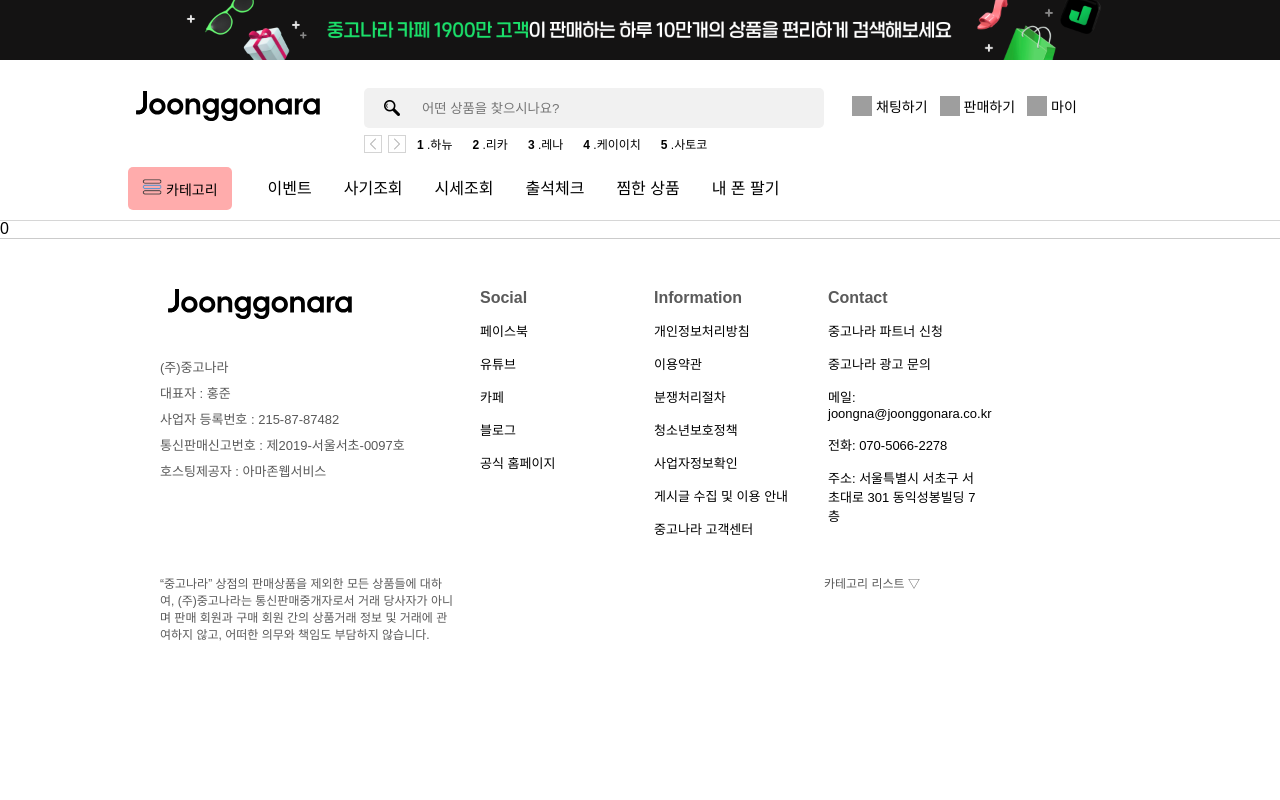
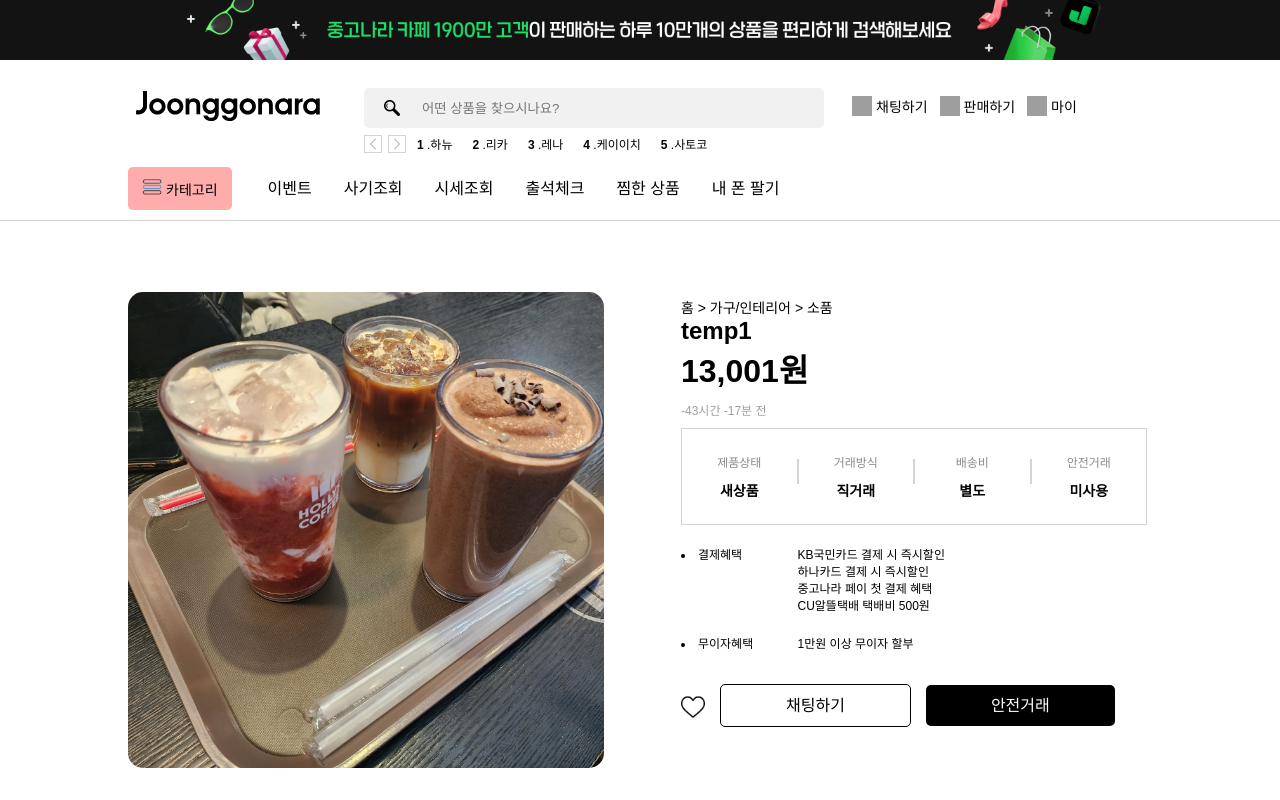
Before and after one commit to LaCovLoid/joongonara, a Vue app: page /goods/0 in a window 1280 px wide. Shown: the top 800 px of the page. Built offline with nearby package versions, Linux system fonts and the light colour scheme; grey boxes are pictures that could not be loaded.

Commit message:
제품 상세정보 GoodsView 완성

```diff
--- a/src/assets/josn/goodsData.json
+++ b/src/assets/josn/goodsData.json
@@ -5,104 +5,117 @@
       "name": "temp0",
       "price": 50000,
       "uploadTime": 1709805888888,
-      "imageLink": "src/assets/image/banner/event.webp",
+      "imageLink": "/src/assets/image/banner/event.webp",
       "userLocate": "인천 XX동",
+      "category": "홈 > 가구/인테리어 > 소품",
       "router": "/goods/0"
     },
     {
       "name": "temp1",
       "price": 13001,
       "uploadTime": 1709811111111,
-      "imageLink": "src/assets/image/example/cafe1.jpg",
+      "imageLink": "/src/assets/image/example/cafe1.jpg",
       "userLocate": "서울 OO동",
+      "category": "홈 > 가구/인테리어 > 소품",
       "router": "/goods/1"
     },
     {
       "name": "temp2",
       "price": 13002,
       "uploadTime": 1709805777777,
-      "imageLink": "src/assets/image/example/cafe1.jpg",
+      "imageLink": "/src/assets/image/example/cafe1.jpg",
       "userLocate": "서울 OO동",
+      "category": "홈 > 가구/인테리어 > 소품",
       "router": "/goods/2"
     },
     {
       "name": "temp3",
       "price": 13000,
       "uploadTime": 1709805666666,
-      "imageLink": "src/assets/image/example/cafe1.jpg",
+      "imageLink": "/src/assets/image/example/cafe1.jpg",
       "userLocate": "서울 OO동",
+      "category": "홈 > 가구/인테리어 > 소품",
       "router": "/goods/3"
     },
     {
       "name": "temp4",
       "price": 13000,
       "uploadTime": 1709805555555,
-      "imageLink": "src/assets/image/example/cafe1.jpg",
+      "imageLink": "/src/assets/image/example/cafe1.jpg",
       "userLocate": "서울 OO동",
+      "category": "홈 > 가구/인테리어 > 소품",
       "router": "/goods/4"
     },
     {
       "name": "temp5",
       "price": 13000,
       "uploadTime": 1709805444444,
-      "imageLink": "src/assets/image/example/cafe1.jpg",
+      "imageLink": "/src/assets/image/example/cafe1.jpg",
       "userLocate": "서울 OO동",
+      "category": "홈 > 가구/인테리어 > 소품",
       "router": "/goods/5"
     },
     {
       "name": "temp6",
       "price": 13000,
       "uploadTime": 1709805333333,
-      "imageLink": "src/assets/image/example/cafe1.jpg",
+      "imageLink": "/src/assets/image/example/cafe1.jpg",
       "userLocate": "서울 OO동",
+      "category": "홈 > 가구/인테리어 > 소품",
       "router": "/goods/6"
     },
     {
       "name": "temp7",
       "price": 13000,
       "uploadTime": 1709805222222,
-      "imageLink": "src/assets/image/example/cafe1.jpg",
+      "imageLink": "/src/assets/image/example/cafe1.jpg",
       "userLocate": "서울 OO동",
+      "category": "홈 > 가구/인테리어 > 소품",
       "router": "/goods/7"
     },
     {
       "name": "temp8",
       "price": 13000,
       "uploadTime": 1709805111111,
-      "imageLink": "src/assets/image/example/cafe1.jpg",
+      "imageLink": "/src/assets/image/example/cafe1.jpg",
       "userLocate": "서울 OO동",
+      "category": "홈 > 가구/인테리어 > 소품",
       "router": "/goods/8"
     },
     {
       "name": "temp9",
       "price": 13000,
       "uploadTime": 1709805000000,
-      "imageLink": "src/assets/image/example/cafe1.jpg",
+      "imageLink": "/src/assets/image/example/cafe1.jpg",
       "userLocate": "서울 OO동",
+      "category": "홈 > 가구/인테리어 > 소품",
       "router": "/goods/9"
     },
     {
       "name": "temp10",
       "price": 13000,
       "uploadTime": 1709805123456,
-      "imageLink": "src/assets/image/example/cafe1.jpg",
+      "imageLink": "/src/assets/image/example/cafe1.jpg",
       "userLocate": "서울 OO동",
+      "category": "홈 > 가구/인테리어 > 소품",
       "router": "/goods/10"
     },
     {
       "name": "temp11",
       "price": 13000,
       "uploadTime": 1709805654321,
-      "imageLink": "src/assets/image/example/cafe1.jpg",
+      "imageLink": "/src/assets/image/example/cafe1.jpg",
       "userLocate": "서울 OO동",
+      "category": "홈 > 가구/인테리어 > 소품",
       "router": "/goods/11"
     },
     {
       "name": "temp12",
       "price": 13000,
       "uploadTime": 1709805654321,
-      "imageLink": "src/assets/image/example/cafe1.jpg",
+      "imageLink": "/src/assets/image/example/cafe1.jpg",
       "userLocate": "서울 OO동",
+      "category": "홈 > 가구/인테리어 > 소품",
       "router": "/goods/12"
     }
   ]
--- a/src/types/UIType.ts
+++ b/src/types/UIType.ts
@@ -11,5 +11,6 @@
   uploadTime: number,
   imageLink: string,
   userLocate: string,
+  category: string,
   router: string,
 }
--- a/src/views/GoodsView.vue
+++ b/src/views/GoodsView.vue
@@ -1,18 +1,231 @@
 <template>
-  <main>
-    {{ id }}
+  <main :class="$style.index">
+    <div :class="$style.container">
+
+      <img :class="$style.mainImage" :src="goods.imageLink">
+
+      <div :class="$style.information">
+        <span :class="[$style.infoText,$style.category]">
+          {{ goods.category }}
+        </span>
+        <span :class="[$style.infoText,$style.name]">
+          {{ goods.name }}
+        </span>
+        <span :class="[$style.infoText,$style.price]">
+          {{ addPriceComma(goods.price) }}원
+        </span>
+        <span :class="[$style.infoText,$style.uploadTime]">
+          {{ calcTimestamp(goods.uploadTime) }}
+        </span>
+
+        <div :class="$style.box">
+          <div :class="$style.boxItem">
+            <span :class="$style.top">제품상태</span>
+            <span :class="$style.bottom">새상품</span>
+          </div>
+
+          <div :class="$style.line" ></div>
+
+          <div :class="$style.boxItem">
+            <span :class="$style.top">거래방식</span>
+            <span :class="$style.bottom">직거래</span>
+          </div>
+
+          <div :class="$style.line" ></div>
+
+          <div :class="$style.boxItem">
+            <span :class="$style.top">배송비</span>
+            <span :class="$style.bottom">별도</span>
+          </div>
+
+          <div :class="$style.line" ></div>
+
+          <div :class="$style.boxItem">
+            <span :class="$style.top">안전거래</span>
+            <span :class="$style.bottom">미사용</span>
+          </div>
+        </div>
+
+        <div :class="$style.cardLeft">
+          <li>결제혜택</li>
+        </div>
+        <div :class="$style.cardRight">
+          <span :class="$style.cardText">KB국민카드 결제 시 즉시할인</span>
+          <span :class="$style.cardText">하나카드 결제 시 즉시할인</span>
+          <span :class="$style.cardText">중고나라 페이 첫 결제 혜택</span>
+          <span :class="$style.cardText">CU알뜰택배 택배비 500원</span>
+        </div>
+        <div></div>
+        <div :class="$style.cardLeft">
+          <li>무이자혜택</li>
+        </div>
+        <div :class="$style.cardRight">
+          <span :class="$style.cardText">1만원 이상 무이자 할부</span>
+        </div>
+
+        <div :class="$style.buttons">
+          <img :class="$style.heart" src="@/assets/image/icon/heart_empty.png" />
+          <span :class="$style.chatButton">채팅하기</span>
+          <span :class="$style.dealButton">안전거래</span>
+        </div>
+      </div>
+
+
+    </div>
   </main>
 </template>
 
 <script setup lang="ts">
+import { ref, type Ref } from 'vue';
 import { useRoute } from 'vue-router';
+import { type Goods } from '@/types/UIType';
+import data from '@/assets/josn/goodsData.json';
+import { addPriceComma, calcTimestamp } from '@/api/goodsAPI';
 
-const route = useRoute();
-const id = route.params.id;
+const id = useRoute().params.id;
 
-//~~data.json 을 MenuData.json / GoodsData.json / BannerData.json 으로 분류
+const goods: Ref<Goods> = ref(data.testGoods[1]);
+
+console.log("test id = " + id);
 
 </script>
 
 <style lang="scss" module>
+.index {
+  width: 100%;
+
+  > .container {
+    width: 1024px;
+    margin: 072px auto 52px auto;
+
+    display: flex;
+    justify-content: space-between;
+
+    > .mainImage {
+      width: 476px;
+      height: 476px;
+
+      border-radius: 15px;
+      object-fit: cover;
+    }
+
+    > .information {
+      width: 476px;
+      vertical-align: top;
+      padding: 5px;
+
+      > .infoText {
+        display: block;
+      }
+
+      > .category {
+        font-size: 14px;
+      }
+
+      > .name {
+        font-size: 24px;
+        font-weight: bold;
+      }
+
+      > .price {
+        font-size: 32px;
+        font-weight: bold;
+      }
+
+      > .uploadTime {
+        font-size: 12px;
+        color: #9e9e9e;
+
+        margin: 10px 0;
+      }
+
+
+      > .box {
+        border: 1px solid #d4d4d4;
+        display: flex;
+        justify-content: space-around;
+
+        span {
+          display: block;
+        }
+
+        > .line {
+          width: 1px;
+          height: 25px;
+
+          border: 1px solid #d4d4d4;
+
+          margin-top: 30px;
+        }
+
+        > .boxItem {
+          width: 25%;
+
+          text-align: center;
+          padding: 24px 0;
+
+          > .top {
+            font-size: 12px;
+            color: #8b8b8b;
+          }
+          > .bottom {
+            font-size: 14px;
+            font-weight: bold;
+
+            margin-top: 10px;
+          }
+        }
+      }
+
+
+      > .cardLeft {
+        width: 25%;
+
+        font-size: 12px;
+        vertical-align: top;
+
+        display: inline-block;
+        margin-top: 20px;
+      }
+
+      > .cardRight {
+        display: inline-block;
+        margin-top: 20px;
+
+        > .cardText {
+          font-size: 12px;
+          display: block;
+        }
+      }
+
+      > .buttons {
+        margin-top: 40px;
+
+        .heart {
+          width: 24px;
+          height: 24px;
+
+          vertical-align: middle;
+          margin-right: 15px;
+        }
+
+        .chatButton {
+          padding: 12px 65px;
+
+          border: 1px solid #000000;
+          border-radius: 5px;
+
+          margin-right: 15px;
+        }
+        .dealButton {
+          color: #ffffff;
+          padding: 12px 65px;
+
+          background-color: #000000;
+          border-radius: 5px;
+        }
+      }
+    }
+  }
+}
 </style>
```
Also changed, not shown: src/components/FlexHistory.vue (+5 -11 lines), src/assets/image/icon/heart.png (added), src/assets/image/icon/heart_empty.png (added).
